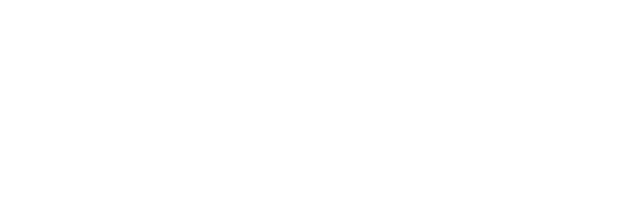
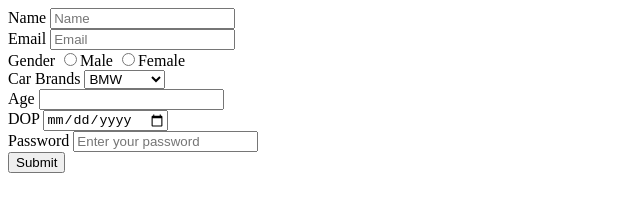
Before and after one commit to acciojob/car-insurance-form-Sukesh79, a website: page main.html in a window 1280 px wide. Shown: the whole page, without its empty margins (0-640 px from the left). Drawn offline with Linux system fonts and the light colour scheme.

Commit message:
created a submission

```diff
--- a/main.html
+++ b/main.html
@@ -11,6 +11,60 @@
     <script type="text/javascript" src="./script.js">
 </script>
 
+
+	<!DOCTYPE html>
+
+<html>
+
+<head>
+	<link rel="stylesheet" href="styles.css">
+</head>
+
+<body>
+	<!-- the entire body must be written by student -->
+    <script type="text/javascript" src="./script.js">
+</script>
+	<form method = "post">
+		<div>
+			<label for = "name">Name</label>
+			<input required type = "text" name = "name" id = "name" placeholder = "Name">
+        </div>
+        <div>
+            <label for = "email">Email</label>
+            <input required type = "email" name = "email" id = "email" placeholder="Email">
+        </div>
+        <div>
+            <label for = "gender">Gender</label>
+            <input required type = "radio" name = "gender" id = "male"><label for = "male">Male</label>
+            <input type = "radio" name = "gender" id = "female"><label for = "female">Female</label>
+        </div>
+		<div>
+			<label for = "Car Brands">Car Brands</label>
+			<select name = "cars" id = "cars" placeholder = "Cars">
+				<option>BMW</option>
+				<option>Audi</option>
+				<option>Mercedez</option>
+			</select>
+		</div>
+		<div>
+			<label for = "carage">Age</label>
+			<input required type = "number" name = "carage" id = "carage">
+		</div>
+        <div>
+            <label for = "dop">DOP</label>
+            <input required type = "date" name = "dop" id = "dop" placeholder="DOP">
+        </div>
+        <div>
+            <label for = "password">Password</label>
+            <input required type = "password" name = "password" id = "password" placeholder="Enter your password">
+        </div>
+        <button type="submit">Submit</button>
+	</form>
+
+
 </body>
 
 </html>
+</body>
+
+</html>
```
